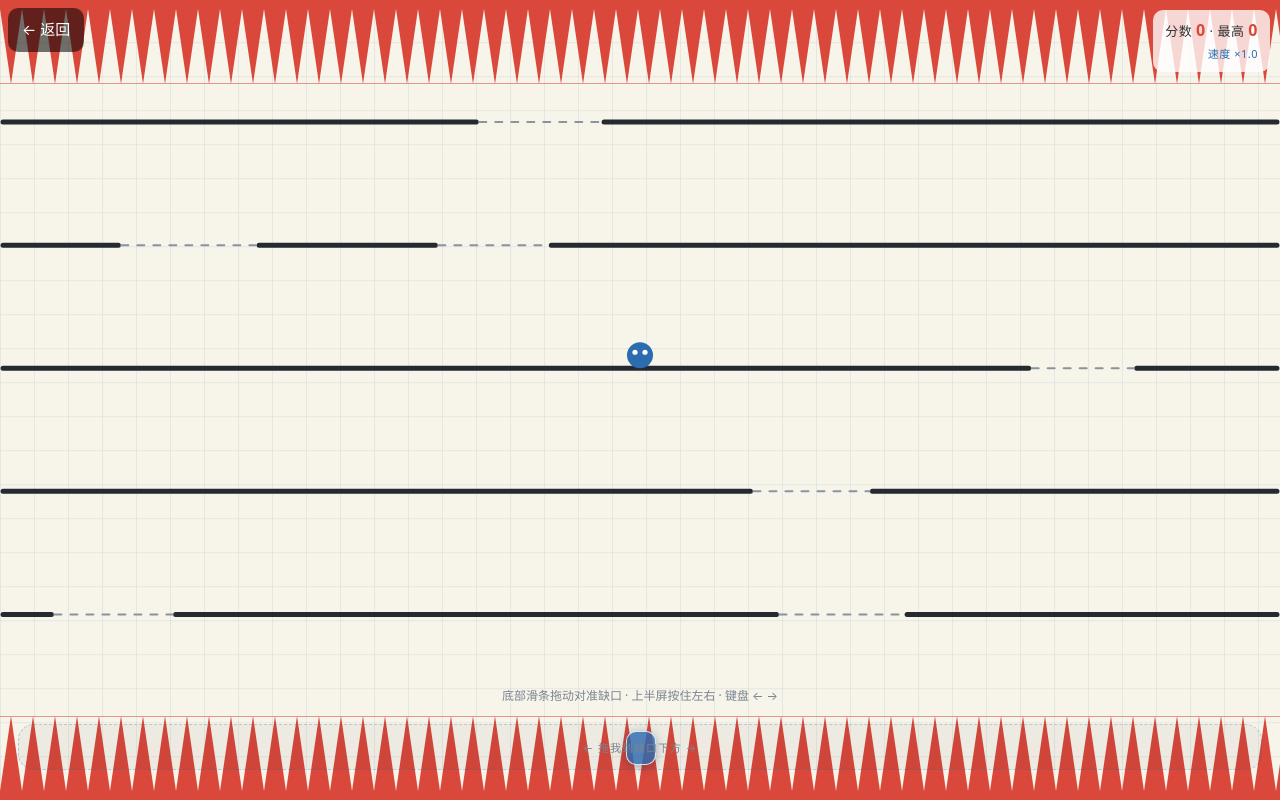
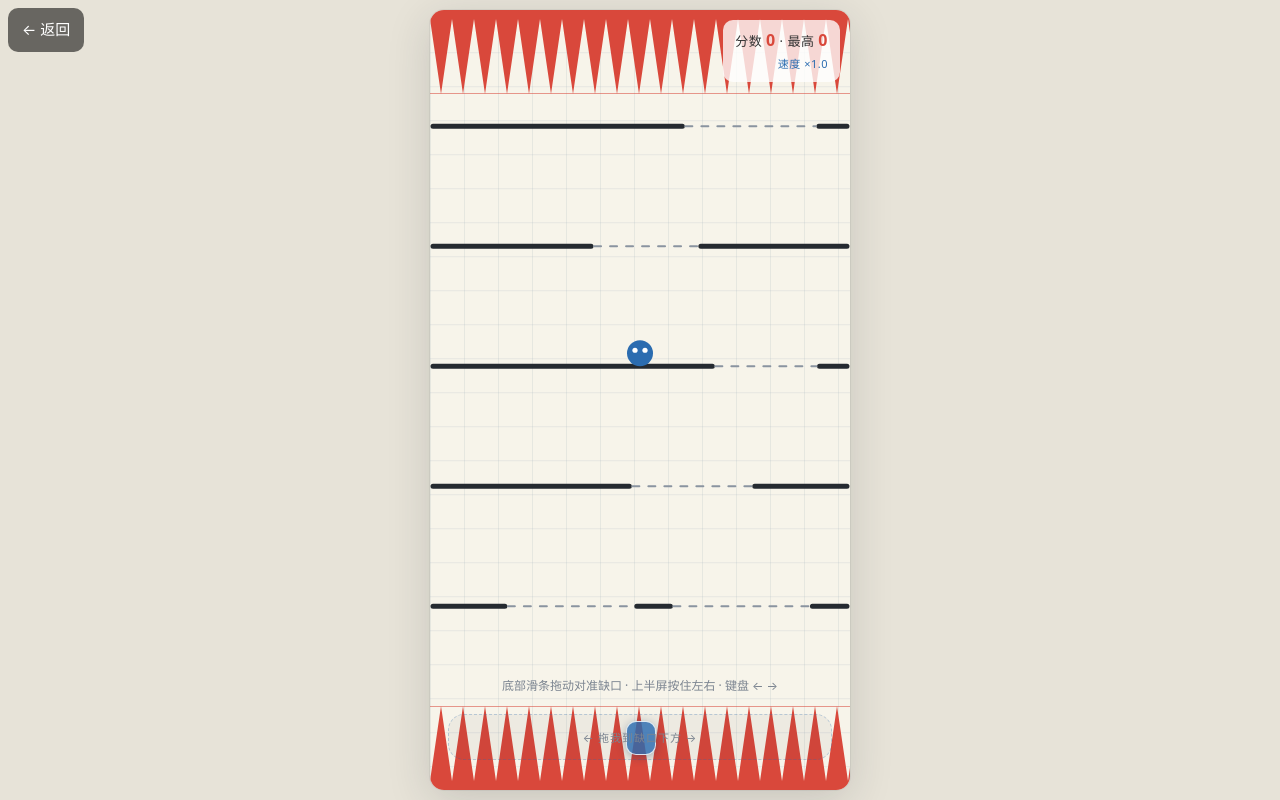
Before and after one commit to XIANGgo-furry/HtmlGamesUnite, a plain HTML site: page 找洞.html in a window 1280 px wide. Both pictures are taken after a click on the button "开始游戏". Drawn offline with Linux system fonts and the light colour scheme.

Commit message:
更新 找洞.html（滑条手感/竖带居中/红刀预渲染微调）

```diff
--- a/找洞.html
+++ b/找洞.html
@@ -6,19 +6,25 @@
 *{box-sizing:border-box;-webkit-tap-highlight-color:transparent}
 [hidden]{display:none!important}
 html,body{margin:0;height:100%;overflow:hidden;touch-action:manipulation}
-body{font-family:system-ui,-apple-system,"PingFang SC",sans-serif;background:#f7f4ea;color:#252a30}
-#c{position:fixed;inset:0;display:block;touch-action:none}
+body{font-family:system-ui,-apple-system,"PingFang SC",sans-serif;background:#e7e3d8;color:#252a30;
+display:flex;align-items:center;justify-content:center;
+padding:env(safe-area-inset-top,0px) 0 env(safe-area-inset-bottom,0px)}
+/* 逻辑游玩区：无论屏幕多大，都收成一条 ≤420×780 的竖带，居中显示 */
+#stage{position:relative;flex:none;width:min(420px,100%);height:min(780px,100%);
+overflow:hidden;border-radius:14px;background:#f7f4ea;
+box-shadow:0 10px 44px rgba(37,42,48,.16),0 0 0 1px rgba(37,42,48,.06)}
+#c{position:absolute;inset:0;width:100%;height:100%;display:block;touch-action:none}
 #back{position:fixed;top:calc(8px + env(safe-area-inset-top,0px));left:8px;z-index:99;
 min-width:44px;min-height:44px;padding:10px 14px;border:0;border-radius:10px;
 background:rgba(0,0,0,.55);color:#fff;font-size:15px;text-decoration:none}
-#hud{position:fixed;top:calc(10px + env(safe-area-inset-top,0px));right:10px;z-index:20;
+#hud{position:absolute;top:10px;right:10px;z-index:20;
 padding:7px 12px;border-radius:10px;background:rgba(255,255,255,.78);
 color:#333;font-size:13px;letter-spacing:.5px;line-height:1.65;text-align:right}
 #hud b{font-size:16px;color:#d9483b}
 #pace{font-size:11px;color:#2b6cb0;transition:color .25s}
 #pace.hot{color:#d9483b;font-weight:700}
 /* 底部滑动轨道：纯视觉指示，不拦截指针 */
-#track{position:fixed;left:18px;right:18px;height:46px;z-index:20;pointer-events:none;
+#track{position:absolute;left:18px;right:18px;bottom:30px;height:46px;z-index:20;pointer-events:none;
 border-radius:16px;background:rgba(30,36,44,.045);border:1.5px dashed rgba(43,108,176,.28)}
 #knob{position:absolute;top:6px;left:0;width:30px;height:34px;border-radius:10px;
 background:rgba(43,108,176,.82);border:1.5px solid rgba(255,255,255,.8);
@@ -26,7 +32,7 @@ box-shadow:0 2px 10px rgba(20,50,90,.35);
 will-change:transform;transform:translateX(0)}
 #tlabel{position:absolute;inset:0;display:flex;align-items:center;justify-content:center;
 font-size:11px;color:#7b8490;letter-spacing:1px;pointer-events:none}
-#hint{position:fixed;left:0;right:0;z-index:20;text-align:center;font-size:12px;
+#hint{position:absolute;left:0;right:0;bottom:96px;z-index:20;text-align:center;font-size:12px;
 color:#7b8490;pointer-events:none}
 .wrap{position:fixed;inset:0;z-index:40;display:flex;align-items:center;justify-content:center;
 padding:20px;background:rgba(247,244,234,.9)}
@@ -55,10 +61,12 @@ font-size:17px;font-weight:700;font-family:inherit;cursor:pointer}
 </style></head><body>
 <a id="back" href="index.html">← 返回</a>
 <noscript>请用浏览器打开，并启用 JavaScript。</noscript>
-<canvas id="c"></canvas>
-<div id="hud" hidden>分数 <b id="sc">0</b> · 最高 <b id="hi">0</b><br><span id="pace">速度 ×1.0</span></div>
-<div id="track" hidden><div id="knob"></div><div id="tlabel">← 拖我到缺口下方 →</div></div>
-<div id="hint" hidden>底部滑条拖动对准缺口 · 上半屏按住左右 · 键盘 ← →</div>
+<div id="stage">
+  <canvas id="c"></canvas>
+  <div id="hud" hidden>分数 <b id="sc">0</b> · 最高 <b id="hi">0</b><br><span id="pace">速度 ×1.0</span></div>
+  <div id="track" hidden><div id="knob"></div><div id="tlabel">← 拖我到缺口下方 →</div></div>
+  <div id="hint" hidden>底部滑条拖动对准缺口 · 上半屏按住左右 · 键盘 ← →</div>
+</div>
 
 <div id="screen" class="wrap">
   <div class="card">
@@ -70,7 +78,7 @@ font-size:17px;font-weight:700;font-family:inherit;cursor:pointer}
       <div><svg viewBox="0 0 36 16" aria-hidden="true"><path d="M0 1 L5 15 L10 1 L15 15 L20 1 L25 15 L30 1 L35 15" fill="none" stroke="#d9483b" stroke-width="2"/></svg><span>红刀 · 斩线</span></div>
       <div><i class="dot"></i><span>蓝点 · 你</span></div>
     </div>
-    <div class="keys">底部滑条拖动，人跟着指尖走 · 键盘 ← →<br>越往后卷得越快，最高约 4.5 倍</div>
+    <div class="keys">底部滑条拖动，人跟着指尖走 · 键盘 ← →<br>大屏自动收成竖屏带 · 最高约 4.5 倍</div>
     <button id="start" class="big primary">开始游戏</button>
     <div class="best">最高分 <b id="hi2">0</b></div>
   </div>
@@ -110,6 +118,7 @@ var state='READY',running=false,last=0,alpha=0;
 /* 输入状态：键盘两个独立布尔 + 多指映射 + 滑块目标，互不覆盖 */
 var keyL=false,keyR=false,lastKeyDir=0;
 var touchMap=new Map(),slideId=null,aimX=null,knobPx=-1;
+var cvRect=null;                         // 逻辑区在屏幕中的位置，用于指针坐标换算
 var gridPat=null,topImg=null,botImg=null;
 
 try{hi=parseInt(localStorage.getItem('zhaodong_hi')||'0',10)||0;}catch(e){}
@@ -173,17 +182,16 @@ function buildDecor(){
 }
 function resize(){
   DPR=Math.min(window.devicePixelRatio||1,2);
-  W=window.innerWidth;H=window.innerHeight;
+  /* W/H 取自逻辑区，不再跟随窗口铺满：大屏也只是一条 ≤420×780 的竖带 */
+  W=cv.clientWidth||Math.min(window.innerWidth,420);
+  H=cv.clientHeight||Math.min(window.innerHeight,780);
   cv.width=Math.round(W*DPR);cv.height=Math.round(H*DPR);
-  cv.style.width=W+'px';cv.style.height=H+'px';
   ctx.setTransform(DPR,0,0,DPR,0,0);
+  cvRect=cv.getBoundingClientRect();
   GAP=Math.max(88,Math.min(128,H/6.5));
   KILL=Math.max(64,Math.min(84,H*0.11));
   BKILL=H-KILL;FLOOR=BKILL-14;
-  SLIDE_FROM=BKILL-56;                 // 感应区从刀口上方起，覆盖整条下移后的滑条
-  var tb=30;                            // 轨道底边距屏幕底（含安全区）
-  elTrack.style.bottom='calc('+tb+'px + env(safe-area-inset-bottom,0px))';
-  elHint.style.bottom='calc('+(tb+46+20)+'px + env(safe-area-inset-bottom,0px))';
+  SLIDE_FROM=BKILL-56;                 // 感应区从刀口上方起，覆盖轨道
   buildDecor();
   if(layers.length){
     while(layers.length>1&&layers[layers.length-1].y>FLOOR)recycle(layers.pop());
@@ -461,19 +469,23 @@ window.addEventListener('keyup',function(e){key(e,false);});
 
 /* ---- 指针：底部滑动伺服 / 上半屏按住左右，按 pointerId 互不覆盖 ---- */
 function pid(e){return e.pointerId==null?1:e.pointerId;}
+function localX(e){return e.clientX-(cvRect?cvRect.left:0);}
+function localY(e){return e.clientY-(cvRect?cvRect.top:0);}
 cv.addEventListener('pointerdown',function(e){
   if(state!=='PLAY')return;
   var id=pid(e);
-  if(e.clientY>=SLIDE_FROM){                 /* 底部滑动区 */
-    slideId=id;aimX=clampX(e.clientX);updateKnob();
+  cvRect=cv.getBoundingClientRect();        /* 每次按下刷新一次，防布局变化 */
+  var lx=localX(e),ly=localY(e);
+  if(ly>=SLIDE_FROM){                      /* 底部滑动区 */
+    slideId=id;aimX=clampX(lx);updateKnob();
     try{cv.setPointerCapture(id);}catch(err){}
   }else{
-    aimX=null;updateKnob();                  /* 老方式接管，滑块让位 */
-    touchMap.set(id,e.clientX<W/2?-1:1);
+    aimX=null;updateKnob();                /* 老方式接管，滑块让位 */
+    touchMap.set(id,lx<W/2?-1:1);
   }
 });
 cv.addEventListener('pointermove',function(e){
-  if(slideId!==null&&pid(e)===slideId){aimX=clampX(e.clientX);updateKnob();}
+  if(slideId!==null&&pid(e)===slideId){aimX=clampX(localX(e));updateKnob();}
 });
 function onUp(e){
   var id=pid(e);
```
